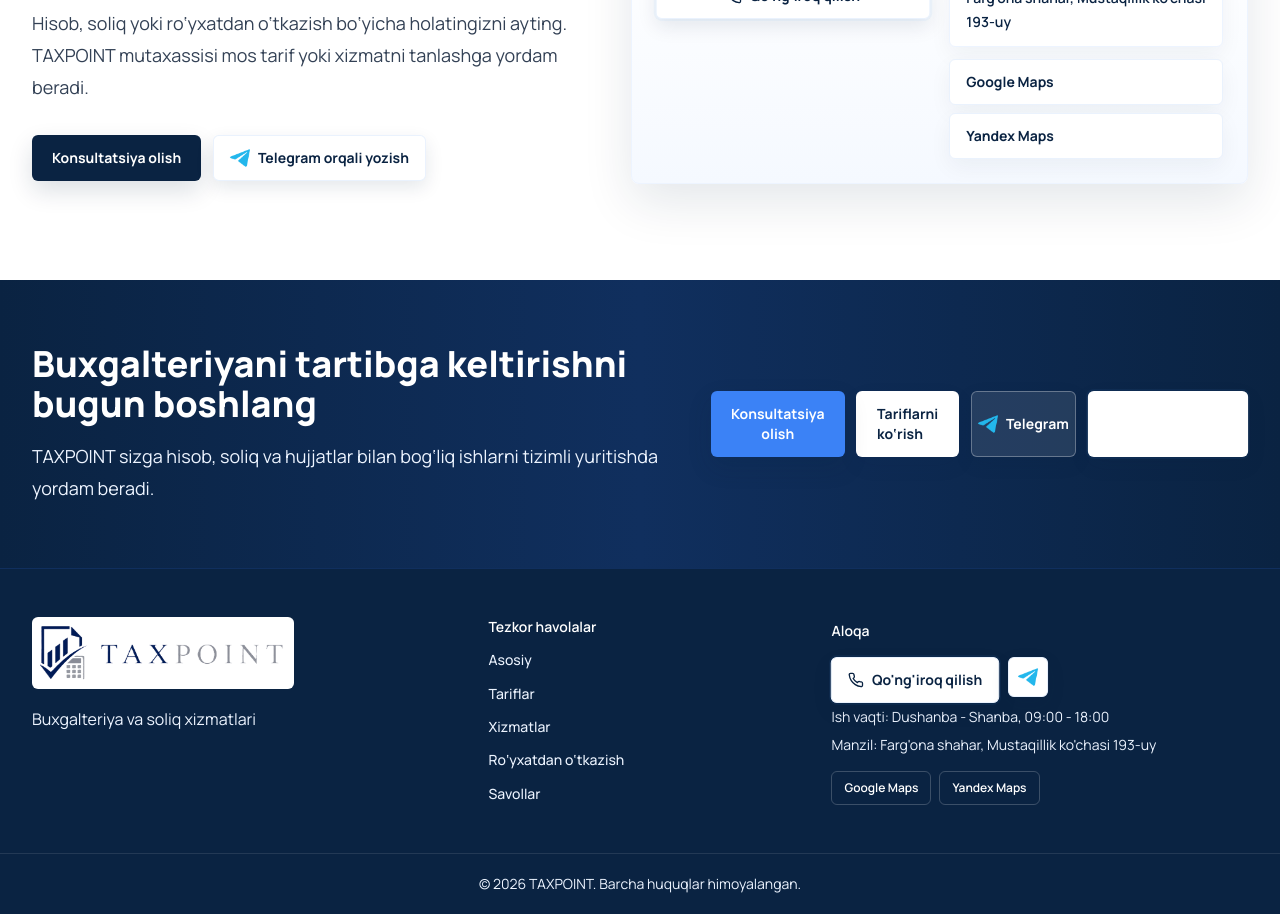
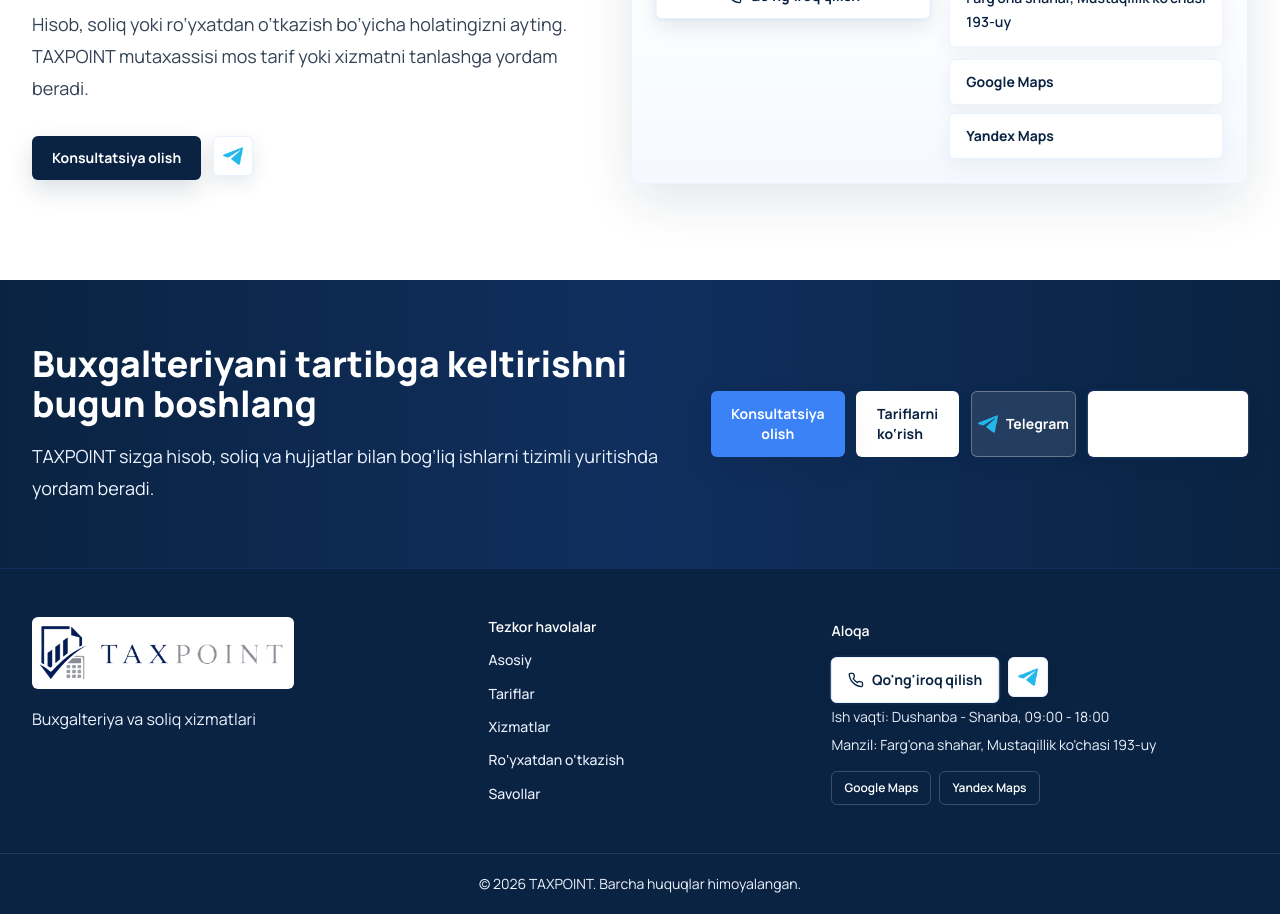
Before and after one commit to zefarkov/taxpoint, a Next.js app: page / in a window 1280 px wide. Shown: the part 7000-7914 px from the top of the page. Built offline with nearby package versions, Linux system fonts and the light colour scheme.

Commit message:
Update ContactSection.tsx

```diff
--- a/src/components/ContactSection.tsx
+++ b/src/components/ContactSection.tsx
@@ -26,7 +26,7 @@
             <LeadFormModal context="KONSULTATSIYA" variant="secondary">
               Konsultatsiya olish
             </LeadFormModal>
-            <TelegramButton label="Telegram orqali yozish" />
+            <TelegramButton compact />
           </div>
         </div>
 
```
